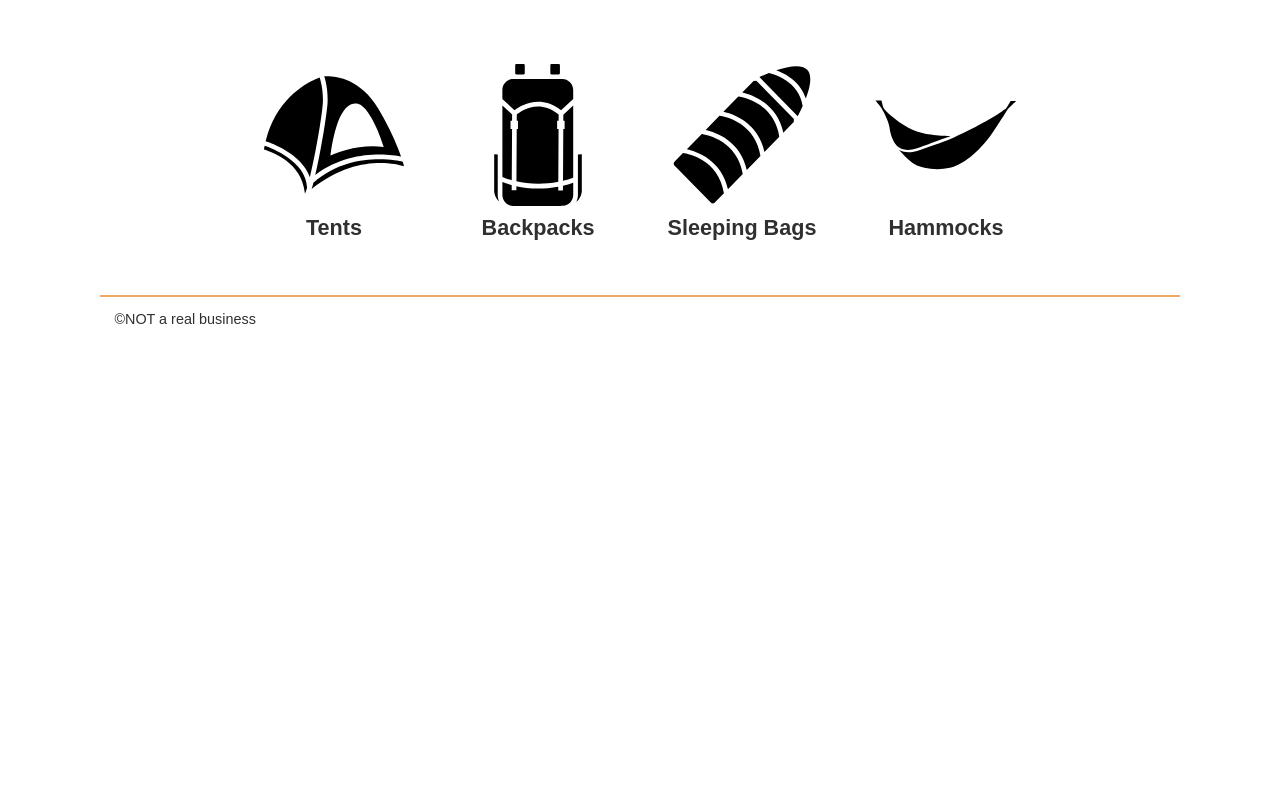
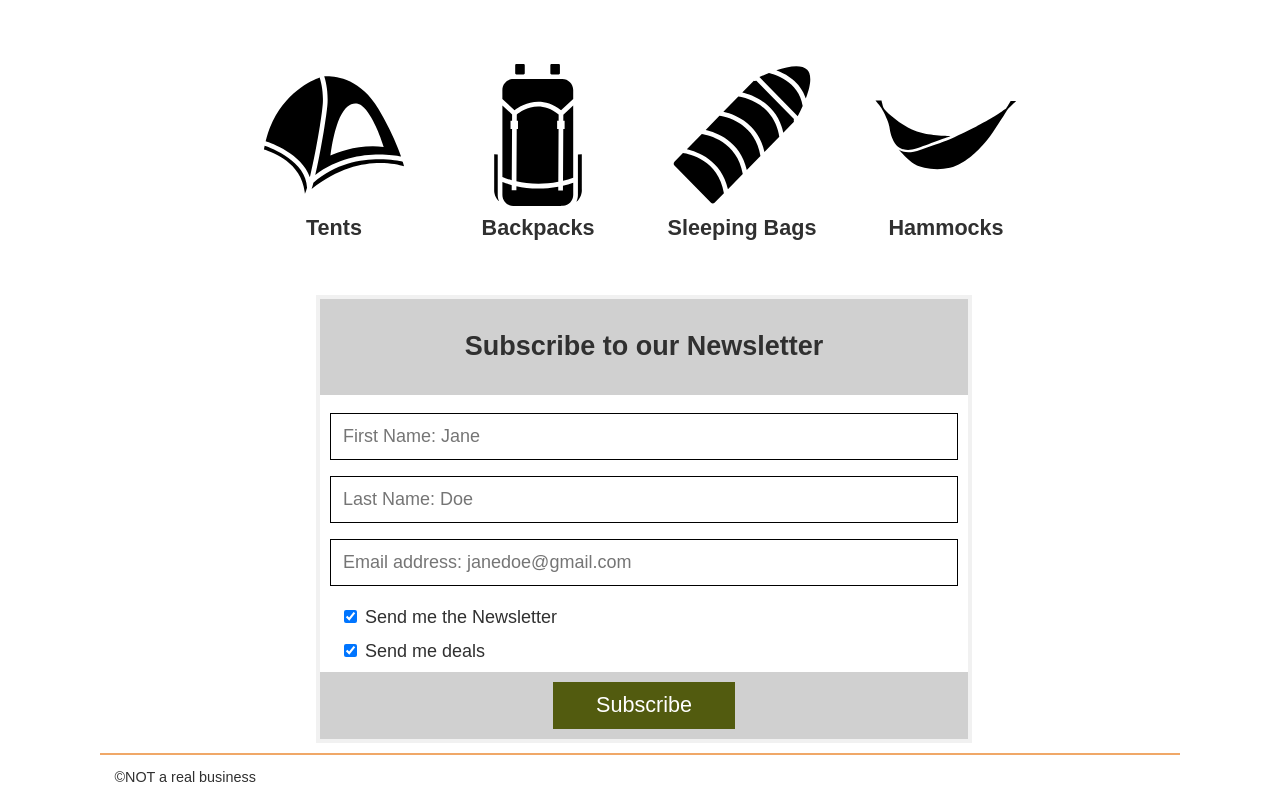
Before and after one commit to hal22036/team12, a website built with Vite: page src/index.html in a window 1280 px wide. Shown: the part 637-1437 px from the top of the page. Before the commit the page ends 978 px from the top, so only its background shows below. Built offline with nearby package versions, Linux system fonts and the light colour scheme.

Commit message:
personal task week 4

```diff
--- a/src/css/style.css
+++ b/src/css/style.css
@@ -76,6 +76,67 @@ header {
 .logo--square > div {
   margin-top: -1.7em;
 }
+
+/* Newsletter box */
+
+form {
+  width: 60%;
+  border: 4px solid #f1f1f1;
+  margin-bottom: 10px;
+  margin-left: 20%;
+}
+
+.container {
+  padding: 10px;
+  background-color: var(--light-grey);
+  font-size: larger;
+  text-align: center;
+  font: var(--font-headline);
+}
+
+input[type="text"],
+input[type="submit"] {
+  width: 100%;
+  padding: 12px;
+  margin: 8px 0;
+  font-size: large;
+  display: inline-block;
+  border: 1px solid black;
+  box-sizing: border-box;
+}
+
+input[type="checkbox"] {
+  margin-top: 16px;
+}
+
+.checkbox-container {
+  text-align: left;
+  margin-left: 10px;
+}
+
+input[type="submit"] {
+  background-color: var(--secondary-color);
+  color: white;
+  border: none;
+}
+
+input[type="submit"]:hover {
+  opacity: 0.8;
+}
+
+#subscriptionMessage {
+  display: none;
+  background-color: var(--primary-color);
+  font-size: larger;
+  font-weight: bold;
+  border: 1px solid var(--primary-color);
+  color: var(--secondary-color);
+  padding: 10px;
+  margin-top: 10px;
+}
+
+/* end of newsletter box */
+
 /* utility classes */
 .highlight {
   color: var(--tertiary-color);
--- a/src/index.html
+++ b/src/index.html
@@ -3,11 +3,10 @@
   <head>
     <meta charset="UTF-8" />
     <meta name="viewport" content="width=device-width, initial-scale=1.0" />
-     <!-- <meta http-equiv="Content-Security-Policy" content="upgrade-insecure-requests"> -->
+    <!-- <meta http-equiv="Content-Security-Policy" content="upgrade-insecure-requests"> -->
     <title>Sleep Outside | Home</title>
     <link rel="stylesheet" href="/css/style.css" />
     <script src="./js/main.js" type="module"></script>
-
   </head>
   <body>
     <header class="divider" id="header"></header>
@@ -72,6 +71,65 @@
           </li>
         </ul>
       </section>
+
+      <form id="subscriptionForm">
+        <div class="container">
+          <h2>Subscribe to our Newsletter</h2>
+        </div>
+
+        <div class="container" style="background-color: white">
+          <!-- Your form fields go here -->
+          <input
+            type="text"
+            placeholder="First Name: Jane"
+            name="fname"
+            required
+          />
+          <input
+            type="text"
+            placeholder="Last Name: Doe"
+            name="lname"
+            required
+          />
+          <input
+            type="text"
+            placeholder="Email address: janedoe@gmail.com"
+            name="mail"
+            required
+          />
+
+          <div class="checkbox-container">
+            <label>
+              <input
+                class="subscribe"
+                type="checkbox"
+                checked="checked"
+                name="subscribe"
+              />
+              Send me the Newsletter
+            </label>
+          </div>
+
+          <div class="checkbox-container">
+            <label>
+              <input
+                class="deals"
+                type="checkbox"
+                checked="checked"
+                name="deals"
+              />
+              Send me deals
+            </label>
+          </div>
+        </div>
+
+        <div class="container">
+          <button type="button" id="subscribeButton">Subscribe</button>
+        </div>
+        <div id="subscriptionMessage" class="container">
+          Thank you, You have been subscribed!
+        </div>
+      </form>
     </main>
     <footer id="footer"></footer>
   </body>
--- a/src/js/main.js
+++ b/src/js/main.js
@@ -1,9 +1,35 @@
 import { loadHeaderFooter, updateIcon } from "./utils.mjs";
 // import Alert from "./Alert";
+// new Alert();
 
-(async () => {
+document.addEventListener("DOMContentLoaded", async function () {
   await loadHeaderFooter();
   updateIcon();
-})();
 
-// new Alert();
+  // Check if the form was submitted (page is reloaded with form data)
+  const formSubmitted = sessionStorage.getItem("formSubmitted");
+
+  if (formSubmitted) {
+    // Display message
+    document.getElementById("subscriptionMessage").style.display = "block";
+
+    // Clear only the 'formSubmitted' item from sessionStorage
+    sessionStorage.removeItem("formSubmitted");
+  }
+
+  document
+    .getElementById("subscribeButton")
+    .addEventListener("click", function () {
+      // Display the subscription message
+      document.getElementById("subscriptionMessage").style.display = "block";
+
+      // Set a flag in sessionStorage indicating that the form was submitted
+      sessionStorage.setItem("formSubmitted", "true");
+    });
+
+  // Handle page refresh
+  window.addEventListener("beforeunload", function () {
+    // Clear only the 'formSubmitted' item from sessionStorage on page refresh
+    sessionStorage.removeItem("formSubmitted");
+  });
+});
--- a/src/js/shoppingcart.mjs
+++ b/src/js/shoppingcart.mjs
@@ -29,7 +29,7 @@ function calculateCartTotal() {
   return total;
 }
 
-function updateCartTotal() {
+export function updateCartTotal() {
   const cartFooterElement = document.querySelector(".cart-footer");
   const cartTotal = calculateCartTotal();
 
```
Also changed, not shown: src/js/cart.js (+8 -3 lines), src/product-listing/index.html (+0 -1 lines).
